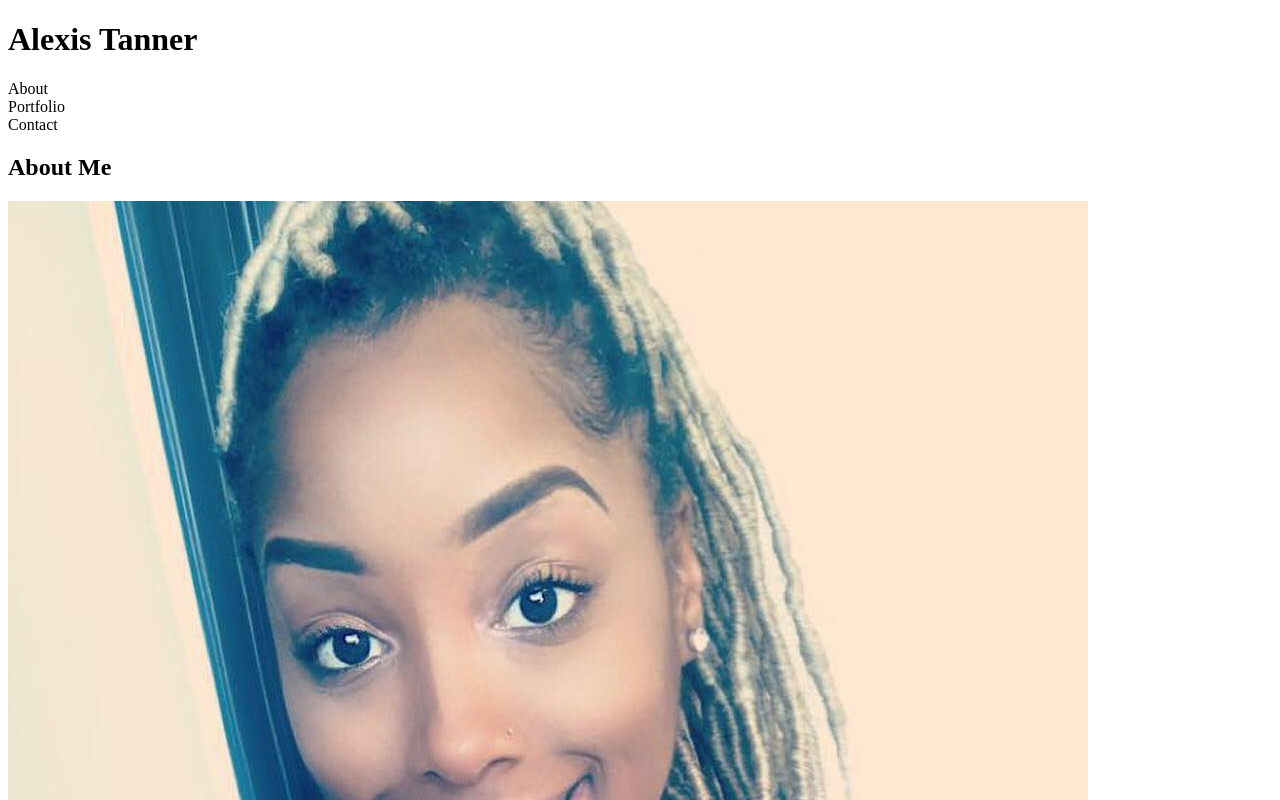
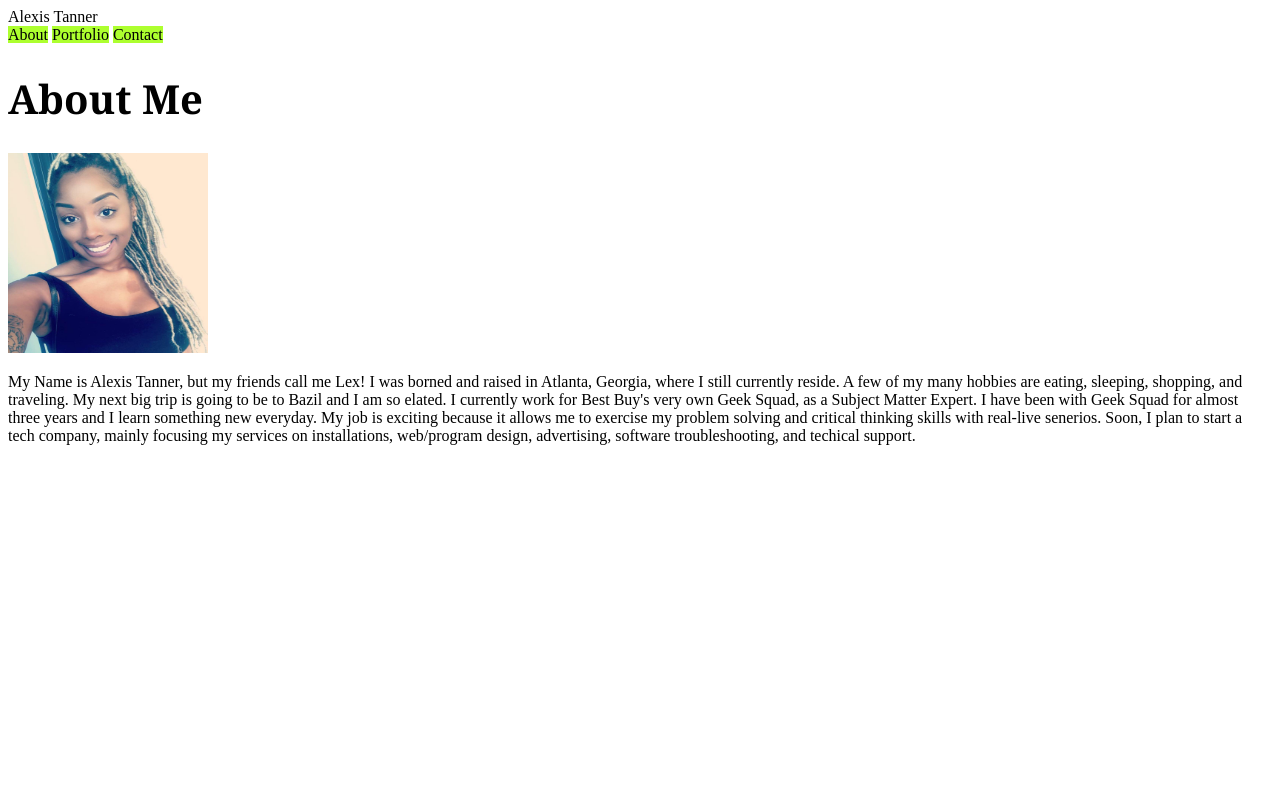
Before and after one commit to Alexistanner94/Basic-Portfolio, a plain HTML site: page assets/index.html in a window 1280 px wide. Shown: the top 800 px of the page. Drawn offline with Linux system fonts and the light colour scheme.

Commit message:
new updates

```diff
--- a/assets/index.html
+++ b/assets/index.html
@@ -8,18 +8,22 @@
     <link rel="stylesheet" href="style.css">
 </head>
 
-<h1>Alexis Tanner</h1>
+<body>
+    <header id="About-me"> Alexis Tanner  </header>
 
-<div>About</div>
-<div>Portfolio</div>
-<div>Contact </div>
+        <nav>
 
-<h2>About Me</h2>
-<body>
+            <li>About</li>
+            <li>Portfolio</li>
+            <li>Contact</li>
+
+        </nav>
+
+        <h1>About Me</h1>
 
         <img class="blonde-fauxlocs"  src="images/portfolio-about-me.png" alt/>
 
-<section>
+        <p>
                 My Name is Alexis Tanner, but my friends call me Lex!
                 I was borned and raised in Atlanta, Georgia, where
                 I still currently reside.
@@ -33,9 +37,10 @@
                 mainly focusing my services on installations, web/program design, advertising,
                 software troubleshooting, and techical support.
 
-</section>
+        </p>
+
+</body>
 
 
 
-</body>
 </html>
--- a/assets/style.css
+++ b/assets/style.css
@@ -1,3 +1,37 @@
 h1 {
+    font-family: Georgia, 'Times New Roman', Times, serif;
+    font-size: 40px;
+    background: #ffffff;
+}
+div class="main-header-background" {
+
+     background:#ffffff;
 
 }
+
+h2 {
+}
+li {
+width: 100px;
+height: 200px;
+background: greenyellow;
+display: inline;
+}
+ul {
+float: right;
+}
+img {
+    position: relative;
+    width: 200px;
+    height: 200px;
+}
+ section {
+     width: 600px;
+     height: 200px;
+     background: teal;
+     font:#777777;
+ }
+
+ . {
+     background: #777777;
+ }
```
Also changed, not shown: assets/contact.html (+13 -3 lines), assets/portfolio.html (+12 -5 lines). Lines whose indentation alone changed are shown as unchanged.
